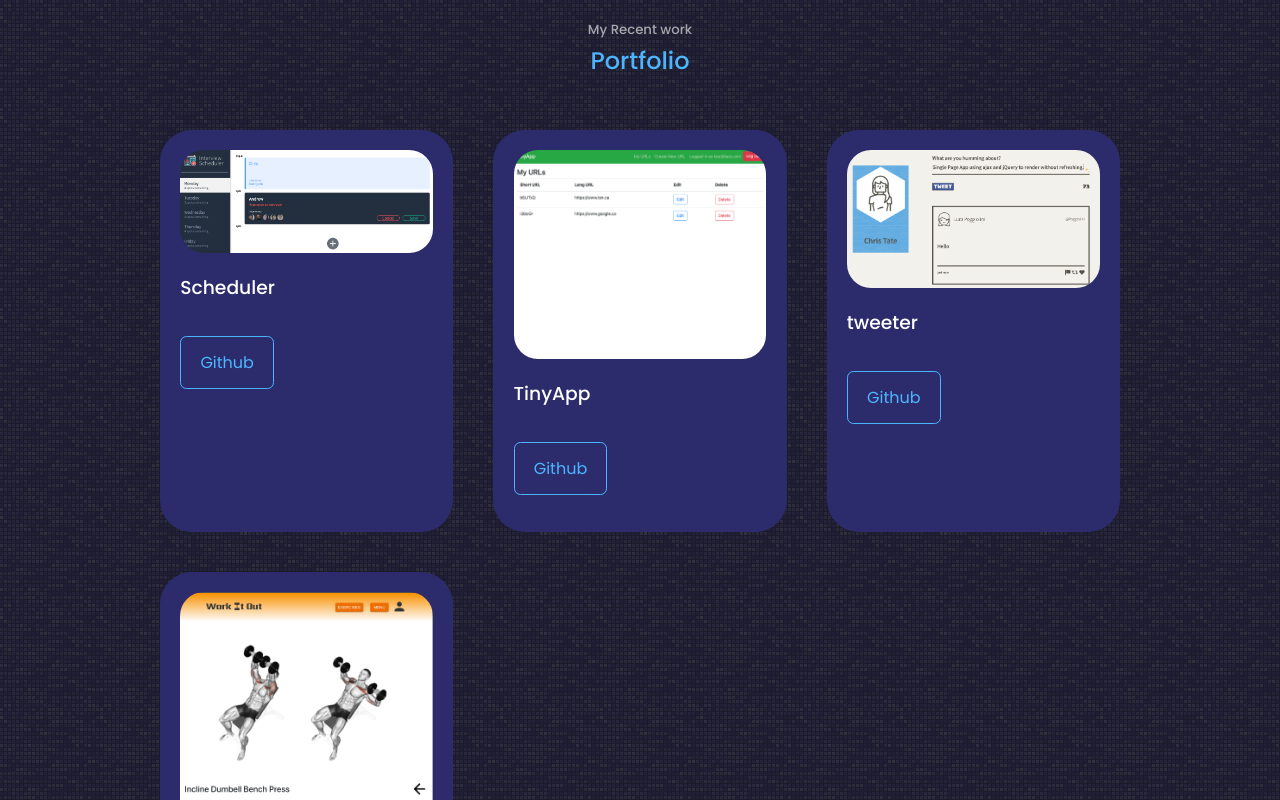
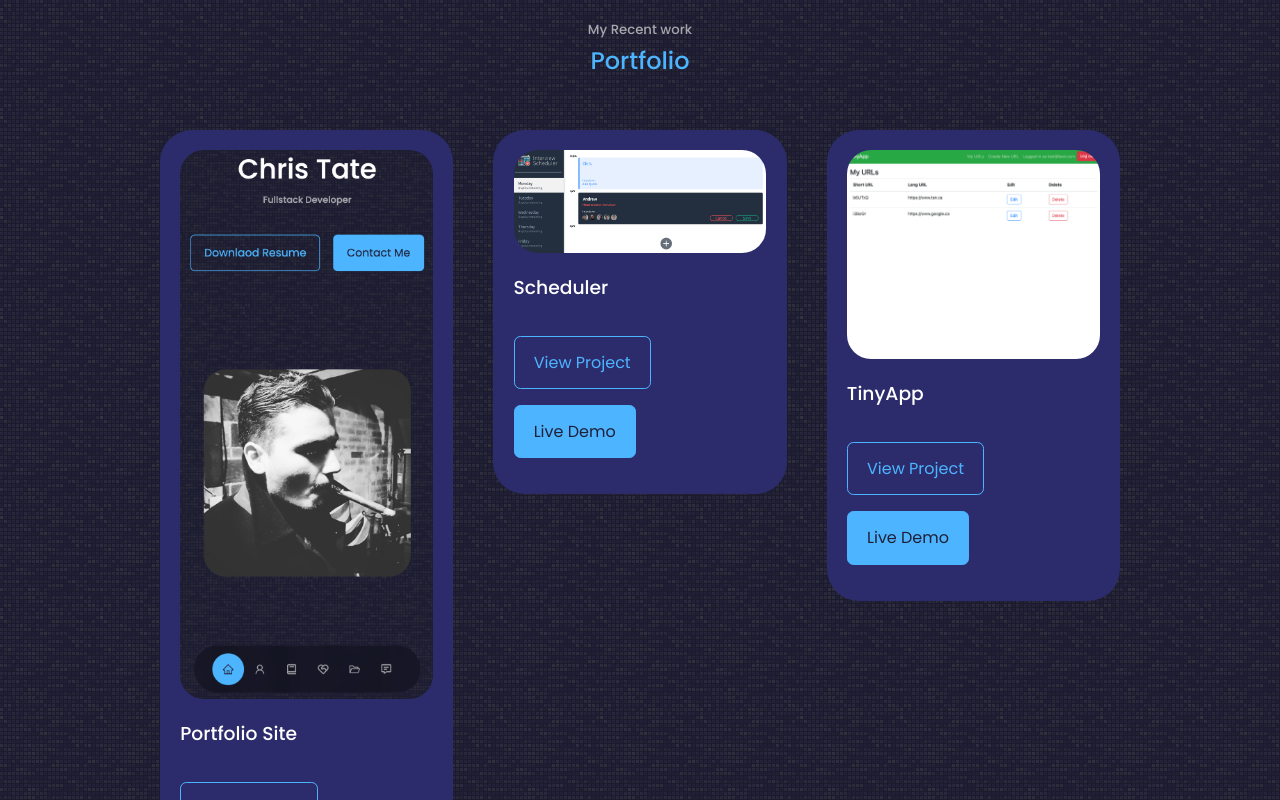
Before and after one commit to Chris-Tate94/Portfolio-website, a React (Create React App) app in the folder portfolio/: page / in a window 1280 px wide. Shown: the part 2940-3740 px from the top of the page. Built offline with nearby package versions, Linux system fonts and the light colour scheme.

Commit message:
added portfolio site to projects

```diff
--- a/portfolio/src/components/portfolio/Portfolio.jsx
+++ b/portfolio/src/components/portfolio/Portfolio.jsx
@@ -1,6 +1,7 @@
 import React from 'react'
 import './portfolio.css'
 import homePage from "../../assets/home-page.png";
+import portfolio from "../../assets/portfolio_homepage.png";
 import exerciseDetails from '../../assets/exercise-details.png';
 import tweeter from '../../assets/tweeter.png';
 import tinyApp from '../../assets/tinyApp.png';
@@ -8,27 +9,34 @@ import tinyApp from '../../assets/tinyApp.png';
 const data = [
   {
     id: 1,
+    image: portfolio,
+    title: 'Portfolio Site',
+    github: 'https://github.com/Chris-Tate94/Scheduler',
+    demo: 'https://github.com/Chris-Tate94/Scheduler'
+  },
+  {
+    id: 2,
     image: homePage,
     title: 'Scheduler',
     github: 'https://github.com/Chris-Tate94/Scheduler',
     demo: 'https://github.com/Chris-Tate94/Scheduler'
   },
   {
-    id: 2,
+    id: 3,
     image: tinyApp,
     title: 'TinyApp',
     github: 'https://github.com/Chris-Tate94/Scheduler',
     demo: 'https://github.com/Chris-Tate94/Scheduler'
   },
   {
-    id: 3,
+    id: 4,
     image: tweeter,
     title: 'tweeter',
     github: 'https://github.com/Chris-Tate94/tweeter',
     demo: 'https://github.com/Chris-Tate94/tweeter'
   },
   {
-    id: 4,
+    id: 5,
     image: exerciseDetails,
     title: 'Work it Out',
     github: 'https://github.com/Chris-Tate94/Finals-Work-It-Out',
@@ -53,8 +61,8 @@ const Portfolio = () => {
               </div>
               <h3>{title}</h3>
               <div className='portfolio__item-cta'>
-                <a href={github} target='_blank' className='btn'>Github</a>
-                {/* <a href={demo} target='_blank' className='btn btn-primary'>Live Demo</a> */}
+                <a href={github} target='_blank' className='btn'>View Project</a>
+                <a href={demo} target='_blank' className='btn btn-primary'>Live Demo</a>
               </div>
             </article>
             )
--- a/portfolio/src/components/portfolio/portfolio.css
+++ b/portfolio/src/components/portfolio/portfolio.css
@@ -5,6 +5,7 @@
 }
 
 .portfolio__item {
+    height: fit-content;
     background: var(--color-bg-variant);
     padding: 1.2rem;
     border-radius: 2rem;
```
Also changed, not shown: portfolio/src/assets/portfolio_homepage.png (added), 1 other file (tests, documents, lock files or other folders).
